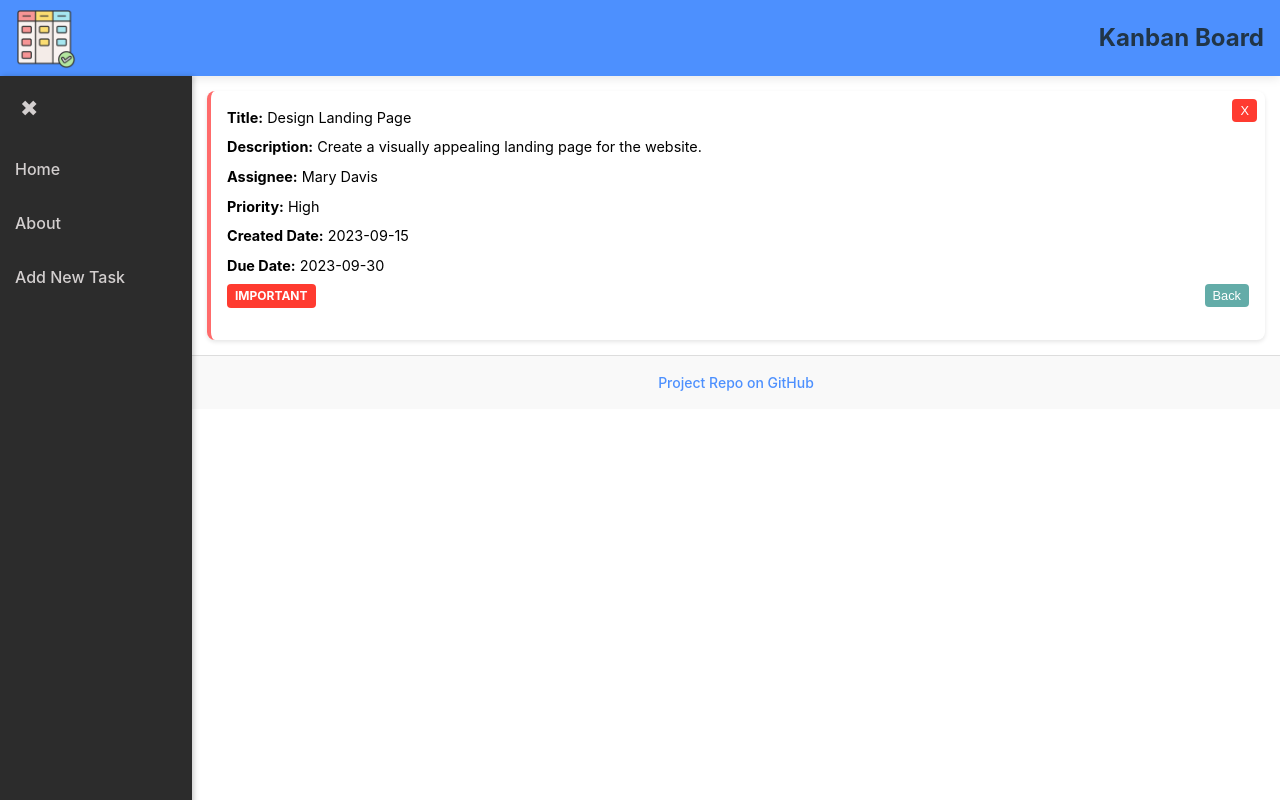
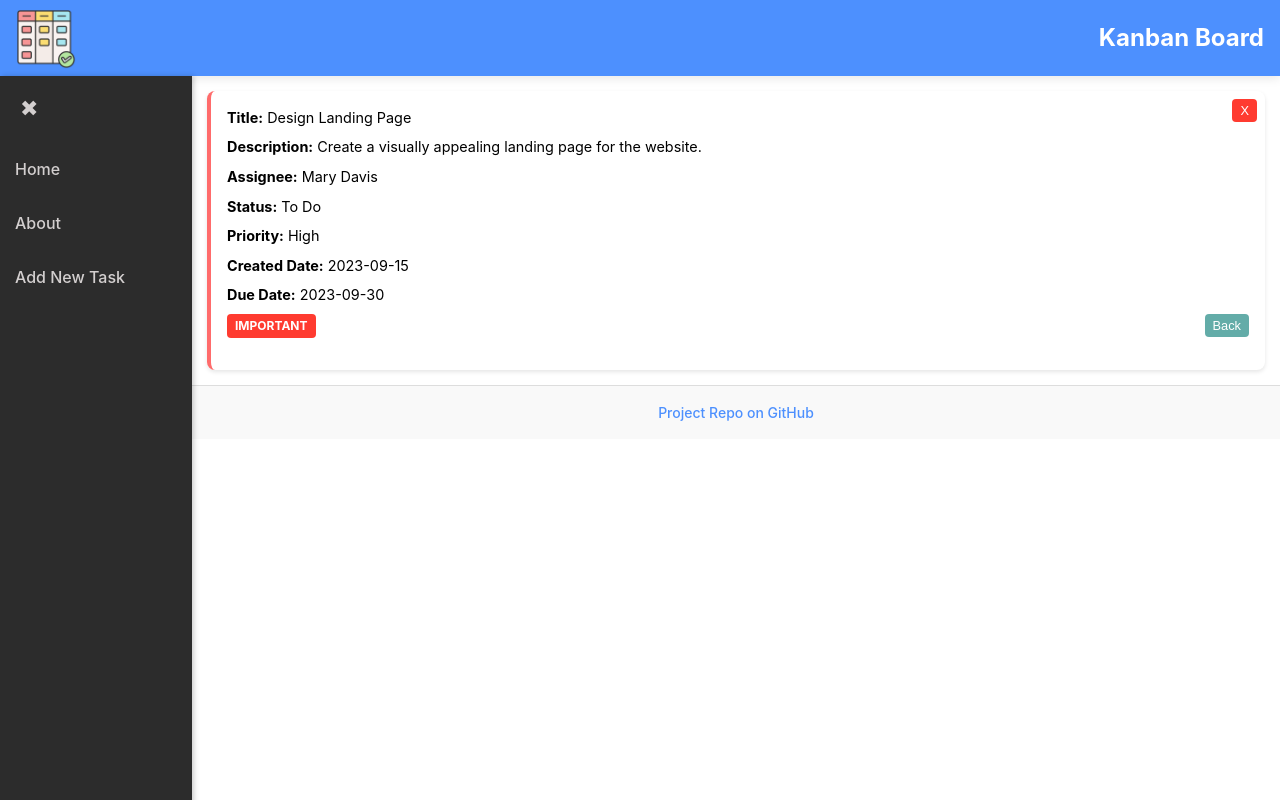
Before and after one commit to abussafilx/MiniProject_Kanban, a React (Vite) app: page /item/1 in a window 1280 px wide. Built offline with nearby package versions, Linux system fonts and the light colour scheme.

Commit message:
fix delete function and create 404 page

```diff
--- a/src/App.jsx
+++ b/src/App.jsx
@@ -1,6 +1,6 @@
 import "./assets/styles/App.css";
 import { useState } from "react";
-import { Route, Routes } from "react-router-dom";
+import { Route, Routes, useNavigate } from "react-router-dom";
 import data from "./data/kanban.json";
 import Navbar from "./components/Navbar";
 import Footer from "./components/Footer";
@@ -17,12 +17,15 @@ function App() {
 
   const [tasks, setTasks] = useState(data);
 
+  const navigate = useNavigate();
+
   //function to delete tasks
   const deleteTask = (id) => {
     const newList = tasks.filter((e) => {
       return e.id !== id;
     });
     setTasks(newList);
+    navigate("/")
   };
 
   //function to create tasks
@@ -52,8 +55,8 @@ function App() {
           <Route path="/" element={<Board tasks={tasks} deleteTask={deleteTask}></Board>}/>
           <Route path="/about" element={<About></About>}/>
           <Route path="/newtask" element={<AddCard addTask={addTask}/>}/>
-          <Route path="/item/:task" element={<SingleTask tasks={tasks}></SingleTask>}/>
-          <Route path="/error404" element={<Error404></Error404>}/>
+          <Route path="/item/:task" element={<SingleTask tasks={tasks} deleteTask={deleteTask}></SingleTask>}/>
+          <Route path="*" element={<Error404></Error404>}/>
 
         </Routes>
       </div>
--- a/src/assets/styles/App.css
+++ b/src/assets/styles/App.css
@@ -92,6 +92,10 @@
   margin-top: 8px;
 }
 
+.navbar h1{
+  color: white;
+}
+
 .read-the-docs {
   color: #888;
 }
--- a/src/index.css
+++ b/src/index.css
@@ -4,7 +4,7 @@
   font-weight: 400;
 
   color-scheme: light dark;
-  color: rgba(255, 255, 255, 0.87);
+  color: rgba(3, 3, 3, 0.87);
   background-color: #f0f0f0;
 
   font-synthesis: none;
--- a/src/pages/Error404.jsx
+++ b/src/pages/Error404.jsx
@@ -1,7 +1,20 @@
+import { Link } from "react-router-dom";
+
 function Error404() {
-    return (""
-       )
-
-}
+    return (
+      <div >
+        <h1 >404</h1>
+        <p >Page Not Found</p>
+        <p >
+          Oops! The page you're looking for doesn't exist.
+        </p>
+        <Link
+          to="/"
+          >
+          Go Back Home
+        </Link>
+      </div>
+    );
+  }
 
 export default Error404
--- a/src/pages/SingleTask.jsx
+++ b/src/pages/SingleTask.jsx
@@ -17,7 +17,6 @@ function SingleTask(props) {
         }
     });
 
-    console.log(taskObj)
 
 
     const statusColorsBorder = {
@@ -43,9 +42,9 @@ function SingleTask(props) {
             <div>
                 <b>Assignee:</b> {taskObj.assignee}
             </div>
-            {/* <div>
+            <div>
                 <b>Status:</b> {taskObj.status}
-            </div> */}
+            </div>
             <div>
                 <b>Priority:</b> {taskObj.priority}
             </div>
@@ -57,7 +56,7 @@ function SingleTask(props) {
             </div>
 
             <div>
-                <button className="delete-btn" onClick={() => taskObj.deleteTask(taskObj.element.id)}>X</button>
+                <button className="delete-btn" onClick={() => props.deleteTask(taskObj.id)}>X</button>
             </div>
             <div className="btn-container">
             <div>
```
